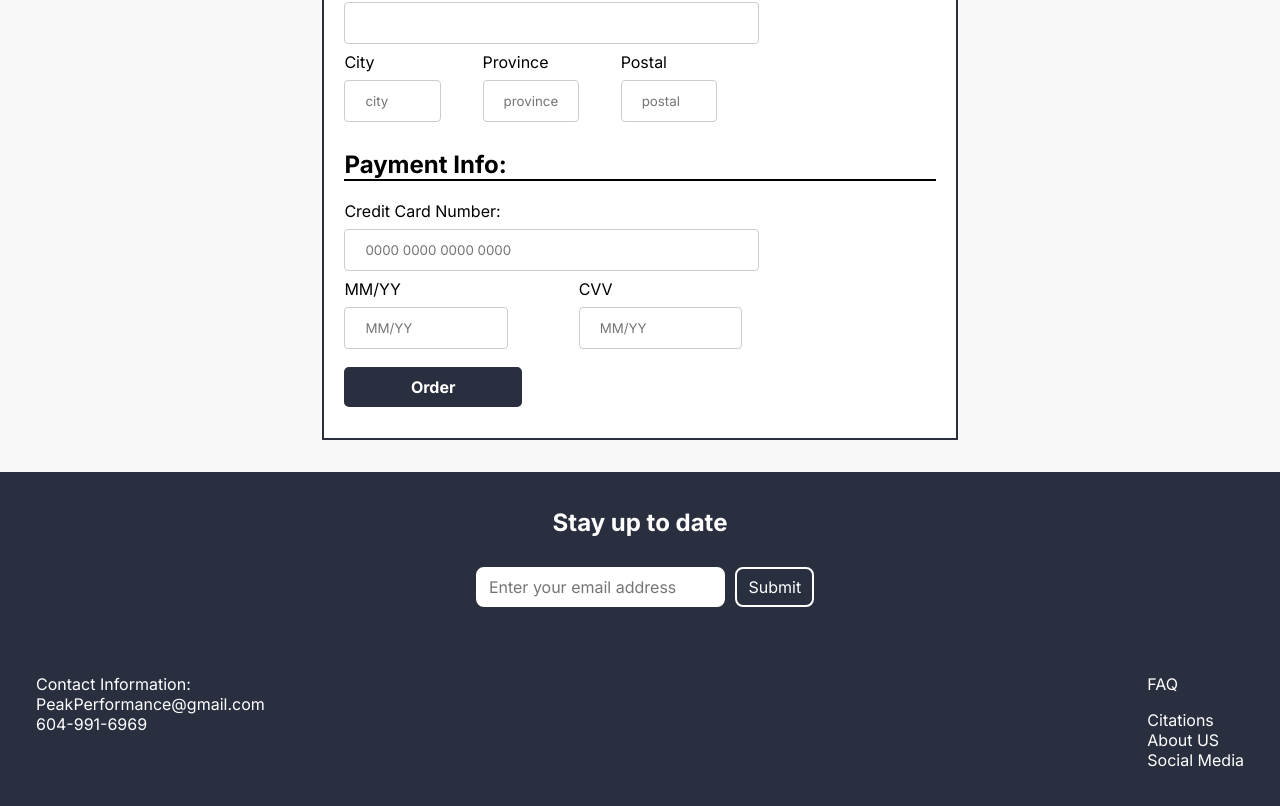
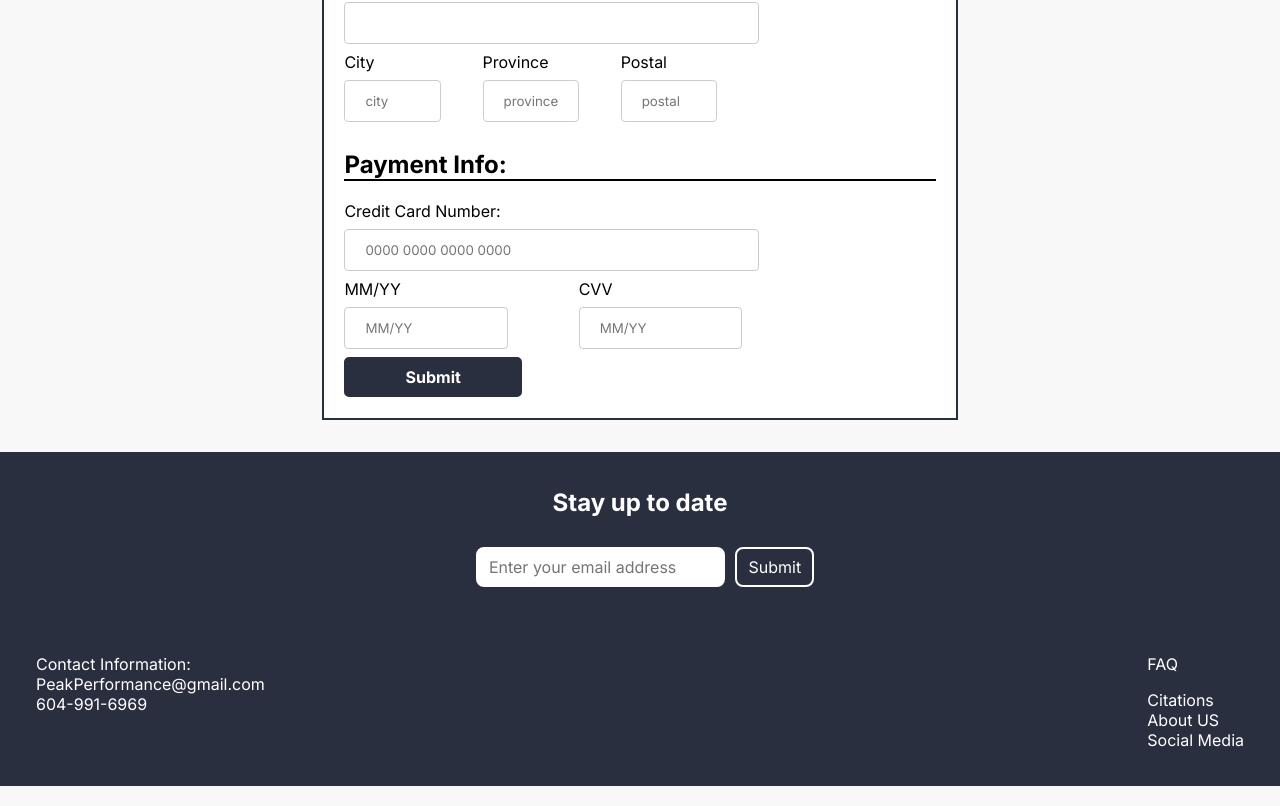
Before and after one commit to Marky115/Sports-Apparel-Website, a React (Create React App) app: page /checkout in a window 1280 px wide. Shown: the part 958-1764 px from the top of the page. Built offline with nearby package versions, Linux system fonts and the light colour scheme.

Commit message:
took away the form and change to button

```diff
--- a/src/pages/Checkout.js
+++ b/src/pages/Checkout.js
@@ -119,10 +119,7 @@ const CheckoutPage = () => {
             </div>
           </form>
 
-          {/* Confirmation button */}
-          <form action="Confirmation.html" method="post">
-            <input type="submit" value="Order" className="submit-btn2" />
-          </form>
+           <button class="submit-btn2">Submit</button>
         </div>
       </section>
       <Footer/>
```
Also changed, not shown: src/pages/ProductPage.js (+0 -36 lines).
